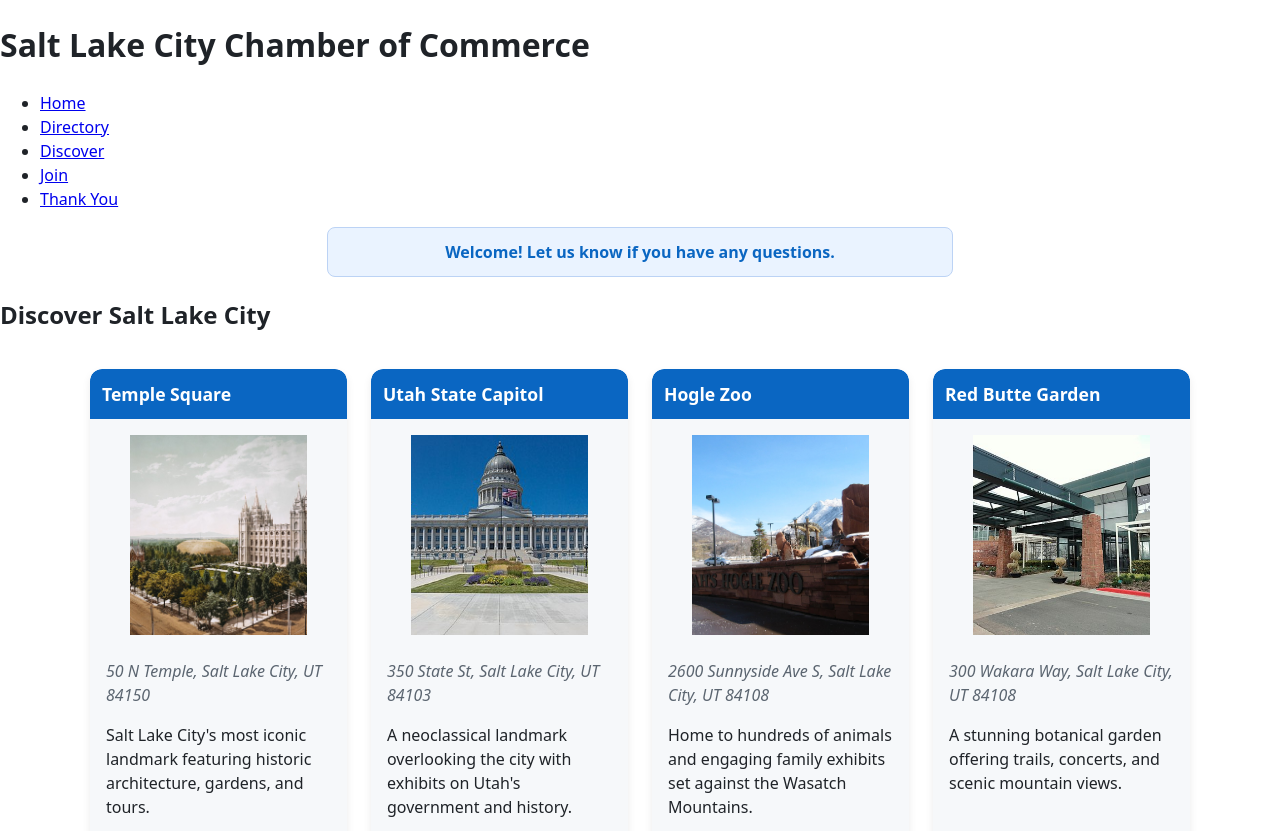
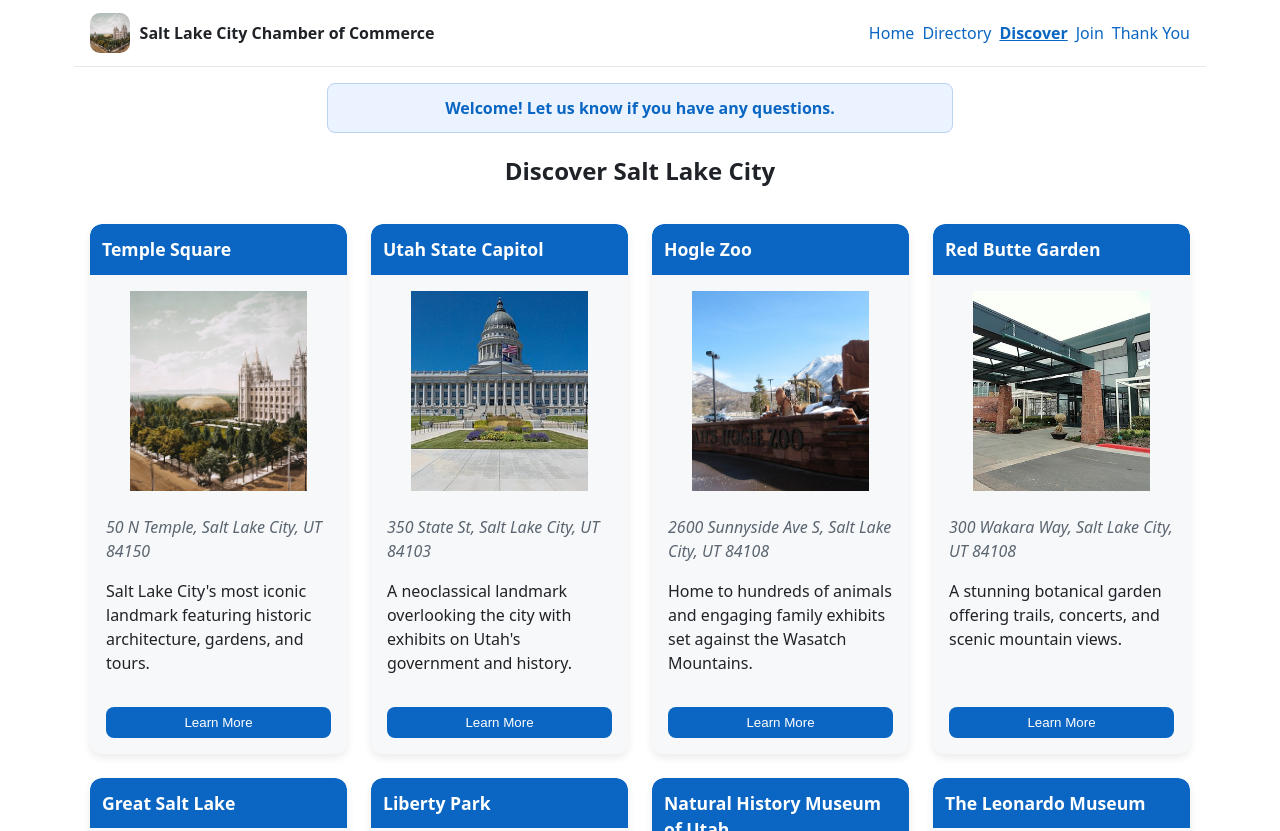
Before and after one commit to zbruce13/wdd231, a plain HTML site: page chamber/discover.html in a window 1280 px wide. Shown: the top 831 px of the page. Drawn offline with Linux system fonts and the light colour scheme.

Commit message:
Update discover.html

```diff
--- a/chamber/discover.html
+++ b/chamber/discover.html
@@ -1,42 +1,49 @@
 <!DOCTYPE html>
 <html lang="en">
 <head>
-  <meta charset="UTF-8">
-  <meta name="viewport" content="width=device-width, initial-scale=1.0">
-  <meta name="description" content="Discover Salt Lake City through the Chamber of Commerce — explore local attractions, parks, and cultural sites.">
+  <meta charset="UTF-8" />
+  <meta name="viewport" content="width=device-width, initial-scale=1.0" />
+  <meta name="description" content="Discover Salt Lake City through the Chamber of Commerce — explore local attractions, parks, and cultural sites." />
   <title>Discover | Salt Lake City Chamber of Commerce</title>
-  <link rel="stylesheet" href="css/styles.css">
+
+  <!-- ✅ Correct CSS path -->
+  <link rel="stylesheet" href="css/styles.css" />
 </head>
 
 <body>
-  <header>
-    <h1>Salt Lake City Chamber of Commerce</h1>
-    <nav>
-      <ul>
-        <li><a href="index.html">Home</a></li>
-        <li><a href="directory.html">Directory</a></li>
-        <li><a href="discover.html" class="active">Discover</a></li>
-        <li><a href="join.html">Join</a></li>
-        <li><a href="thankyou.html">Thank You</a></li>
-      </ul>
+  <header class="site-header">
+    <div class="brand">
+      <img src="images/templesquare.jpg" alt="Chamber Logo" class="brand-logo" />
+      <span class="brand-name">Salt Lake City Chamber of Commerce</span>
+    </div>
+
+    <button id="menu" aria-label="Menu">☰</button>
+    <nav id="primary-nav">
+      <a href="index.html">Home</a>
+      <a href="directory.html">Directory</a>
+      <a href="discover.html" class="active">Discover</a>
+      <a href="join.html">Join</a>
+      <a href="thankyou.html">Thank You</a>
     </nav>
   </header>
 
   <main>
+    <!-- Visitor message -->
     <section id="visit-message"></section>
 
-    <h2>Discover Salt Lake City</h2>
-
-    <section id="discover-grid" class="discover-grid"></section>
+    <!-- Discover Section -->
+    <h2 style="text-align:center;">Discover Salt Lake City</h2>
+    <section id="discover-grid"></section>
   </main>
 
-  <footer>
+  <footer class="site-footer">
     <p>&copy; <span id="year"></span> Salt Lake City Chamber of Commerce</p>
   </footer>
 
+  <!-- ✅ Correct JS path -->
   <script type="module" src="scripts/discover.js"></script>
   <script>
-    // Footer year
+    // Update footer year
     document.getElementById("year").textContent = new Date().getFullYear();
   </script>
 </body>
```
